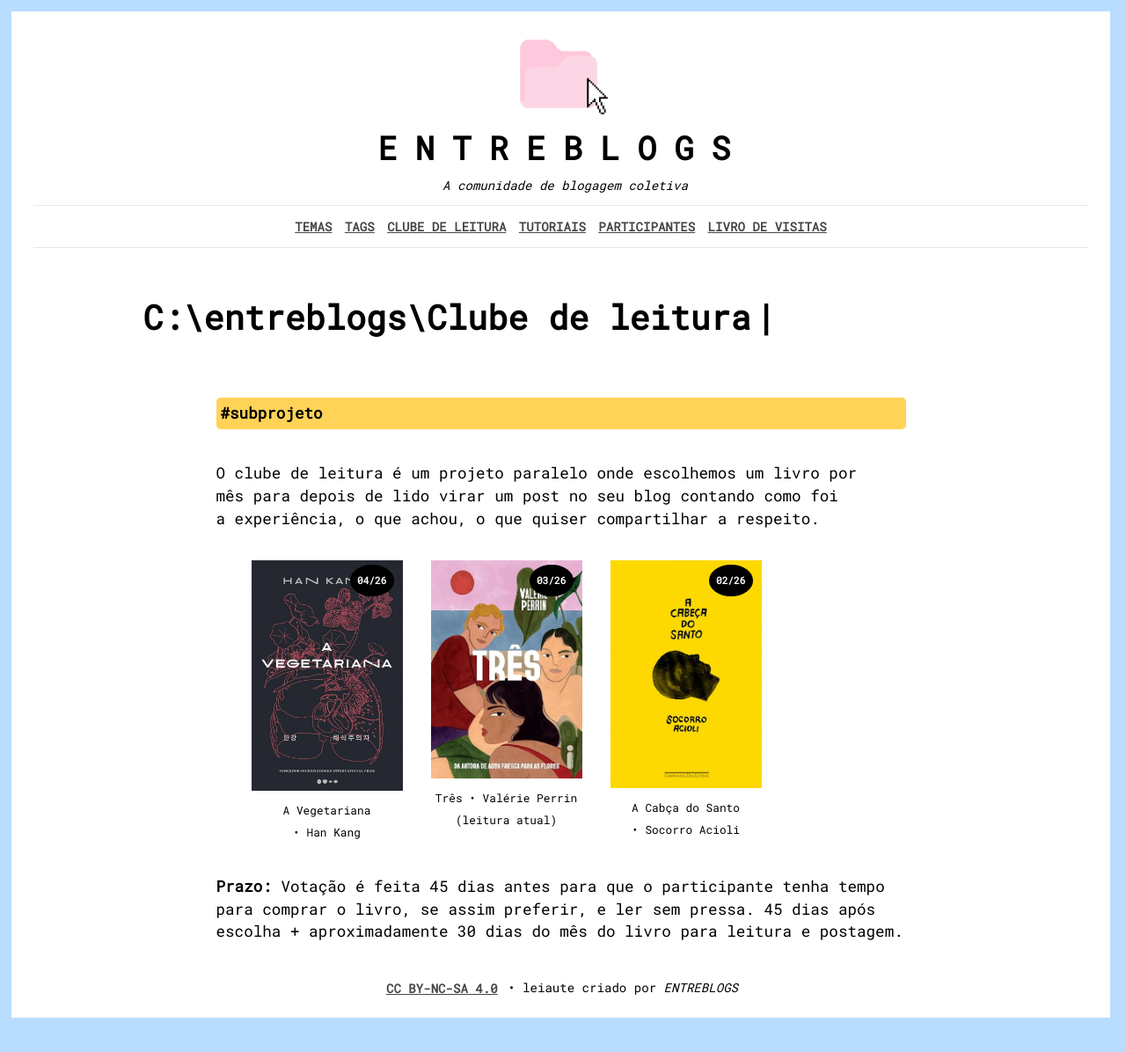
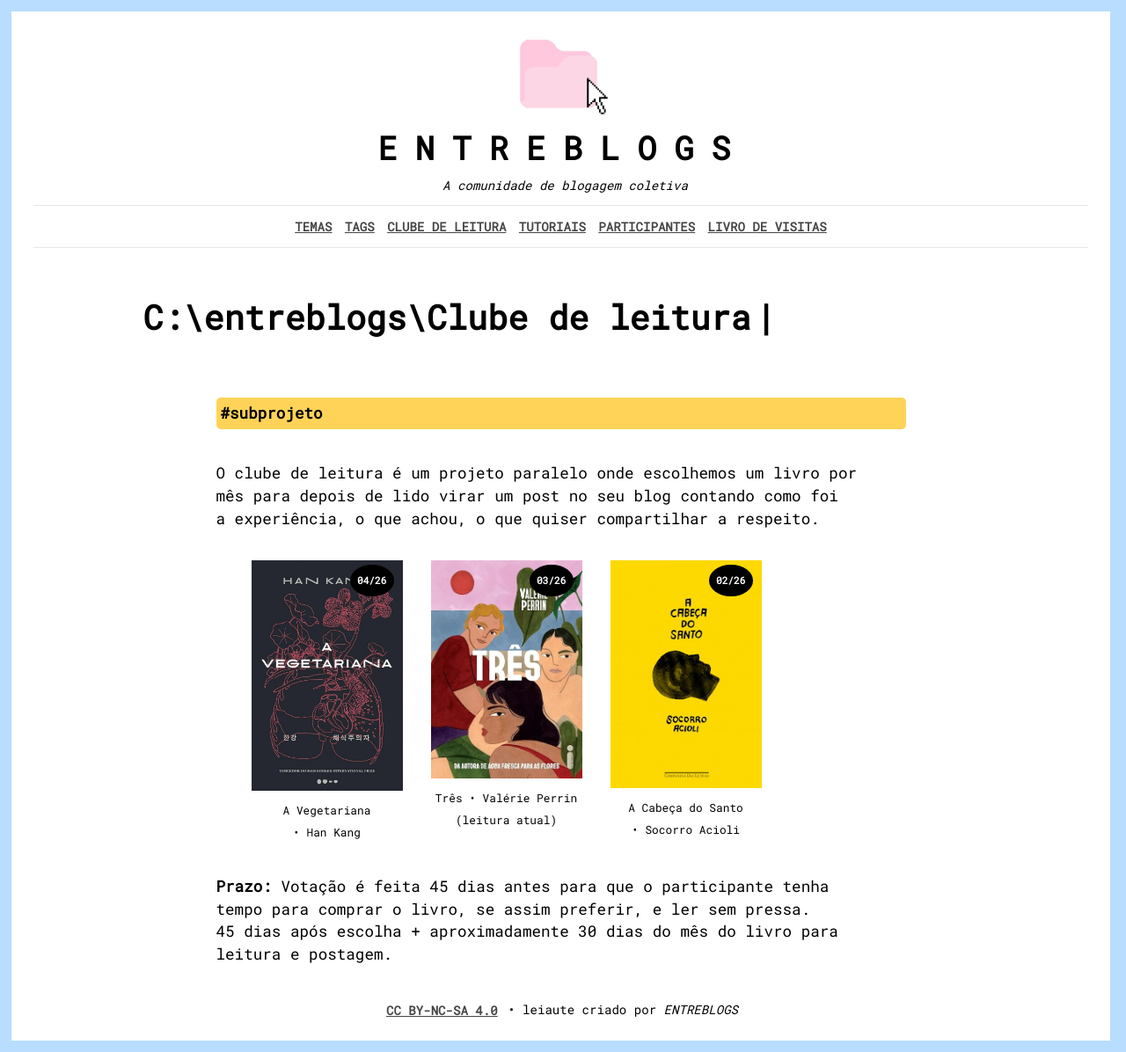
Before and after one commit to bamoretti/entreblogs, a Jekyll site: the page built from clube-de-leitura.md, in a window 1280 px wide. Shown: the whole page at 88% size. Built offline with Jekyll 4.4.1, drawn with Linux system fonts in a browser that asks for light colours; comment, search, counter and statistics services are not loaded; before the commit the page ends 1170 px from its top, so only the background shows below that.

Commit message:
Update clube-de-leitura.md

```diff
--- a/clube-de-leitura.md
+++ b/clube-de-leitura.md
@@ -3,20 +3,43 @@
 title: Clube de leitura
 description: Listagem dos blogs participantes da comunidade.
 ---
+
 <aside>#subprojeto</aside>
 
 O clube de leitura é um projeto paralelo onde escolhemos um livro por mês para depois de lido virar um post no seu blog contando como foi a experiência, o que achou, o que quiser compartilhar a respeito.
 
 <section class="listas-livros">
 <ul class="link-livros">
-  <li><figure class="capa-do-livro" livro-numero="04/26"><a href="/clube-de-leitura/a-vegetariana-han-kang"><img src="/assets/livros/a-vegetariana-han-kang.jpg"></a><figcaption>A Vegetariana • Han Kang
-</figcaption></figure></li>
-  <li><figure class="capa-do-livro" livro-numero="03/26"><a href="/clube-de-leitura/tres-valerie-perrin"><img src="/assets/livros/tres-valerie-perrin.jpg"></a><figcaption>Três • Valérie Perrin (leitura atual)
-</figcaption></figure></li>
-  <li><figure class="capa-do-livro" livro-numero="02/26"><a href="/clube-de-leitura/a-cabeca-do-santo-socorro-acioli"><img src="/assets/livros/a-cabeca-do-santo-socorro-acioli.jpg"></a><figcaption>A Cabça do Santo • Socorro Acioli
-</figcaption></figure></li>
+
+  <li>
+    <figure class="capa-do-livro" livro-numero="04/26">
+      <a href="{{ site.baseurl }}/clube-de-leitura/a-vegetariana-han-kang">
+        <img src="{{ site.baseurl }}/assets/livros/a-vegetariana-han-kang.jpg">
+      </a>
+      <figcaption>A Vegetariana • Han Kang</figcaption>
+    </figure>
+  </li>
+
+  <li>
+    <figure class="capa-do-livro" livro-numero="03/26">
+      <a href="{{ site.baseurl }}/clube-de-leitura/tres-valerie-perrin">
+        <img src="{{ site.baseurl }}/assets/livros/tres-valerie-perrin.jpg">
+      </a>
+      <figcaption>Três • Valérie Perrin (leitura atual)</figcaption>
+    </figure>
+  </li>
+
+  <li>
+    <figure class="capa-do-livro" livro-numero="02/26">
+      <a href="{{ site.baseurl }}/clube-de-leitura/a-cabeca-do-santo-socorro-acioli">
+        <img src="{{ site.baseurl }}/assets/livros/a-cabeca-do-santo-socorro-acioli.jpg">
+      </a>
+      <figcaption>A Cabeça do Santo • Socorro Acioli</figcaption>
+    </figure>
+  </li>
+
 </ul>
 </section>
 
-
-**Prazo:** Votação é feita 45 dias antes para que o participante tenha tempo para comprar o livro, se assim preferir, e ler sem pressa. 45 dias após escolha + aproximadamente 30 dias do mês do livro para leitura e postagem.
+**Prazo:** Votação é feita 45 dias antes para que o participante tenha tempo para comprar o livro, se assim preferir, e ler sem pressa.
+45 dias após escolha + aproximadamente 30 dias do mês do livro para leitura e postagem.
```
